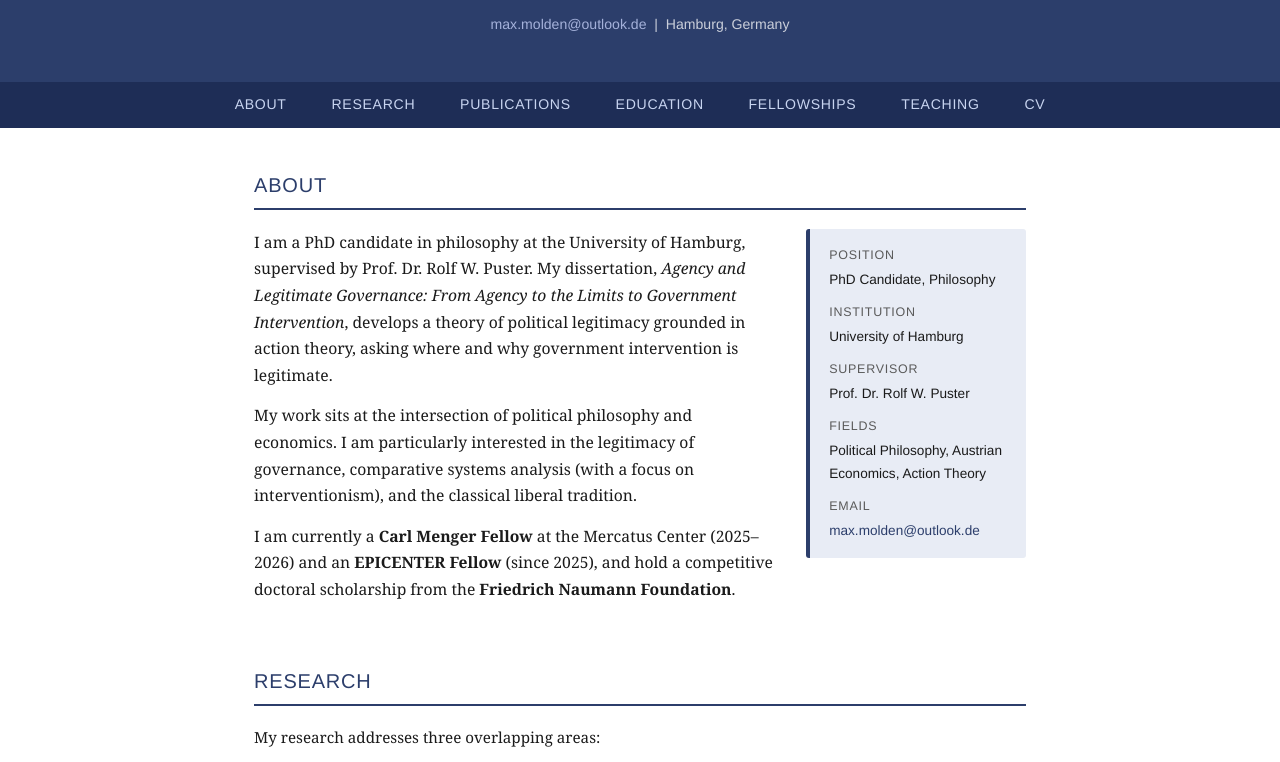
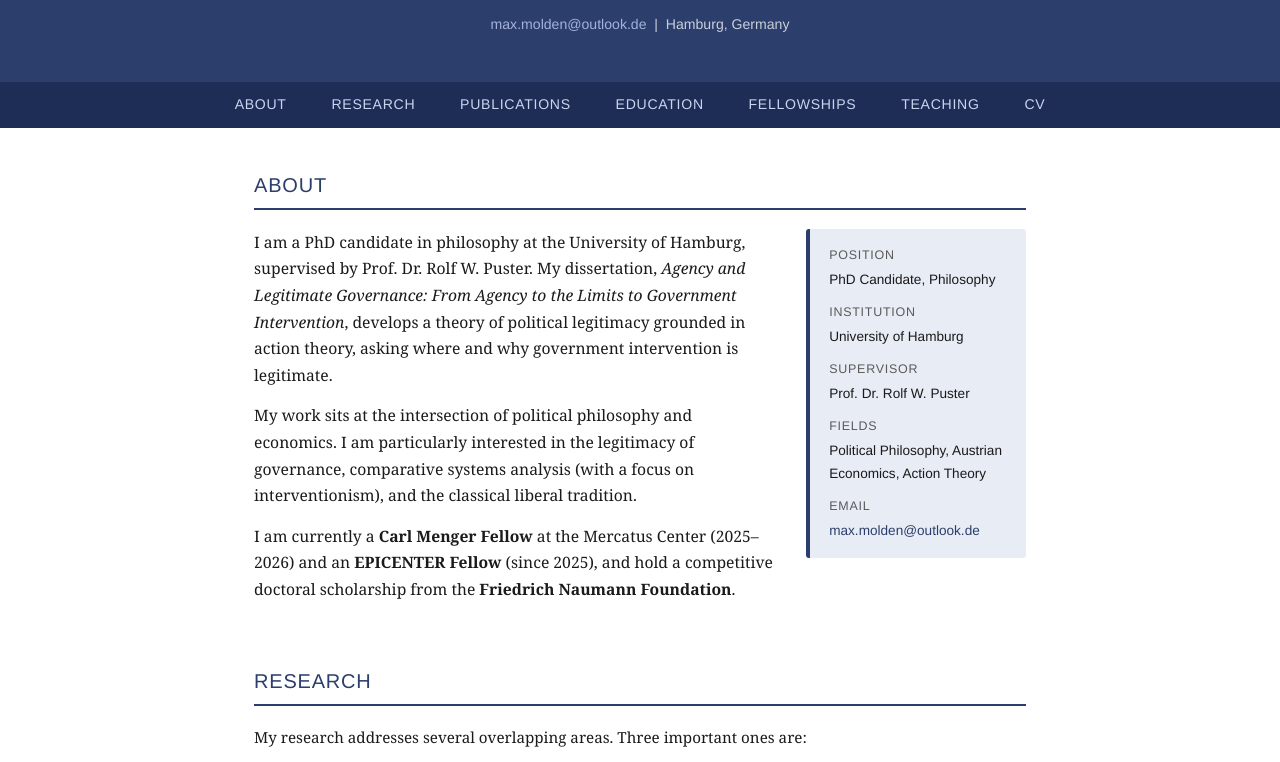
Before and after one commit to maxmolden/maxmolden.github.io, a plain HTML site: page index.html in a window 1280 px wide. Shown: the part 160-922 px from the top of the page. Drawn offline with Linux system fonts and the light colour scheme.

Commit message:
Update index.html

```diff
--- a/index.html
+++ b/index.html
@@ -222,7 +222,7 @@
   <!-- RESEARCH -->
   <section id="research">
     <h2>Research</h2>
-    <p style="font-size:.95rem;margin-bottom:.9rem;">My research addresses three overlapping areas:</p>
+    <p style="font-size:.95rem;margin-bottom:.9rem;">My research addresses several overlapping areas. Three important ones are:</p>
     <ul style="padding-left:1.3rem;font-size:.95rem;line-height:1.9;">
       <li><strong>Political Legitimacy &amp; Action Theory:</strong> Starting from a theory of agency, I develop criteria for what counts as legitimate governance, focusing on the distinction between adversarial and non-adversarial interaction.</li>
       <li><strong>Descriptive Political Philosophy:</strong> Generalising on my scrutiny of the legitimacy of governance, I am researching the general contours of descriptive, value-free political philosophy.</li>
```
